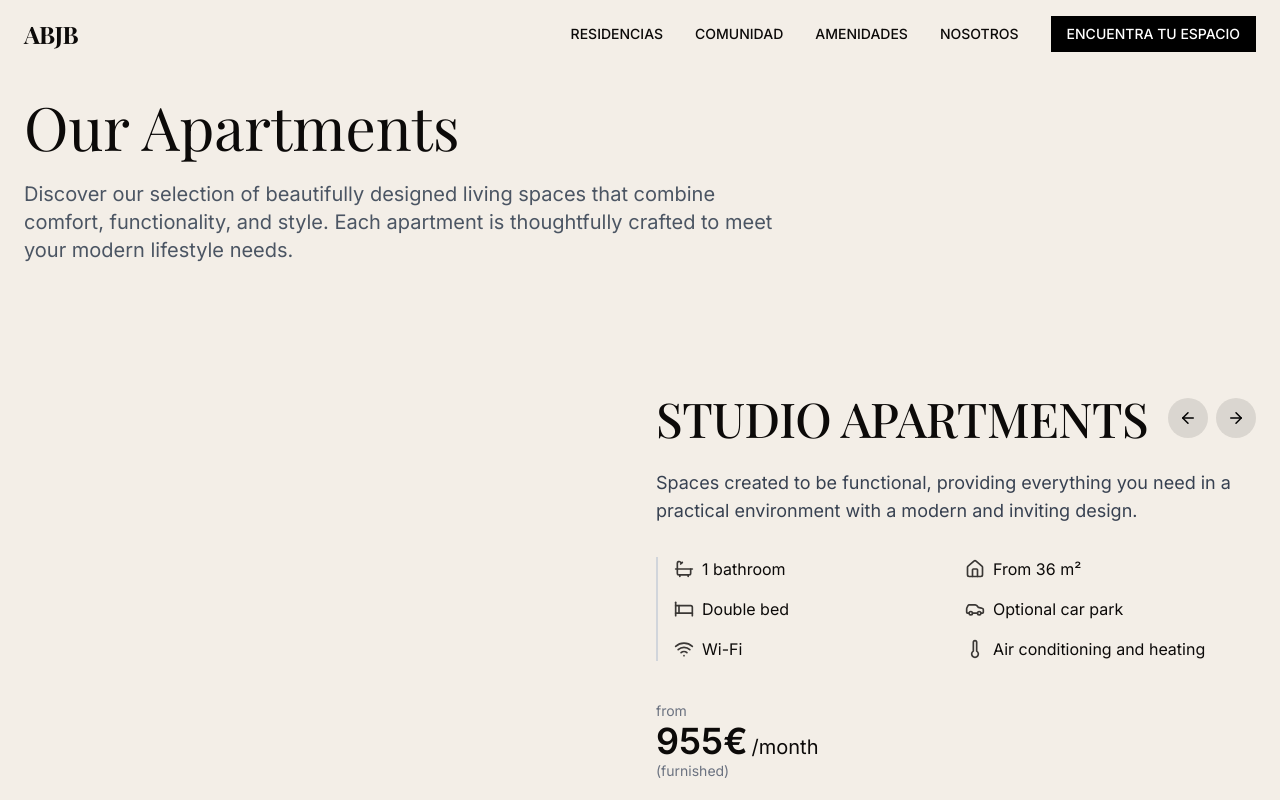
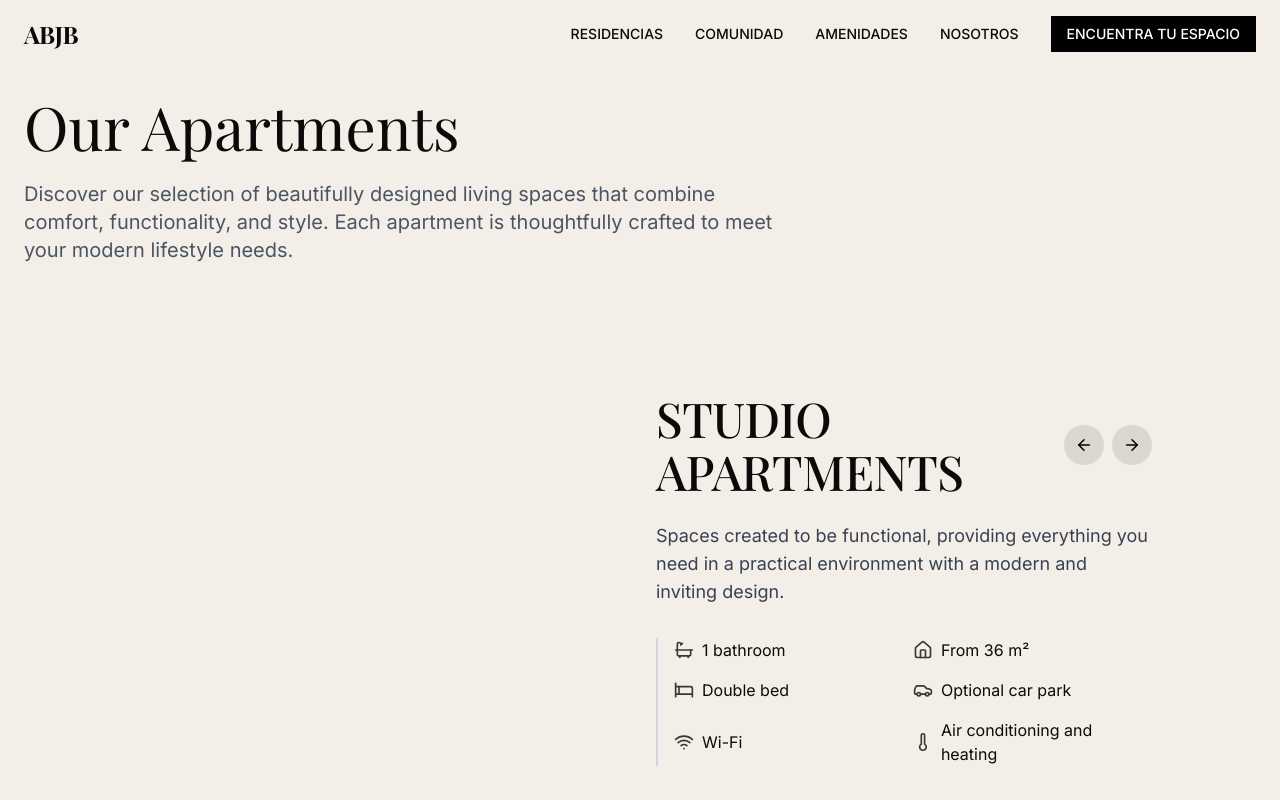
Before and after one commit to okrohit07/abjbliving-22-ecfc0820, a React (Vite) app: page /apartments in a window 1280 px wide. Shown: the top 800 px of the page. Built offline with nearby package versions, Linux system fonts and the light colour scheme.

Commit message:
Refactor: Apply changes

```diff
--- a/src/components/ApartmentCarousel.tsx
+++ b/src/components/ApartmentCarousel.tsx
@@ -1,3 +1,4 @@
+
 import { useState } from 'react';
 import { ArrowLeft, ArrowRight, Bath, Bed, Wifi, Home, Car, Thermometer } from 'lucide-react';
 interface ApartmentProps {
@@ -82,7 +83,7 @@ const ApartmentCarousel = () => {
   };
   return <div className="py-16 bg-background md:py-[96px]">
       <div className="container mx-auto px-4 md:px-6">
-        <div className="flex flex-col lg:flex-row lg:space-x-8">
+        <div className="flex flex-col lg:flex-row lg:space-x-8 justify-center max-w-5xl mx-auto">
           <div className="w-full lg:w-1/2 mb-8 lg:mb-0">
             <div className="relative overflow-hidden rounded-lg">
 
```
